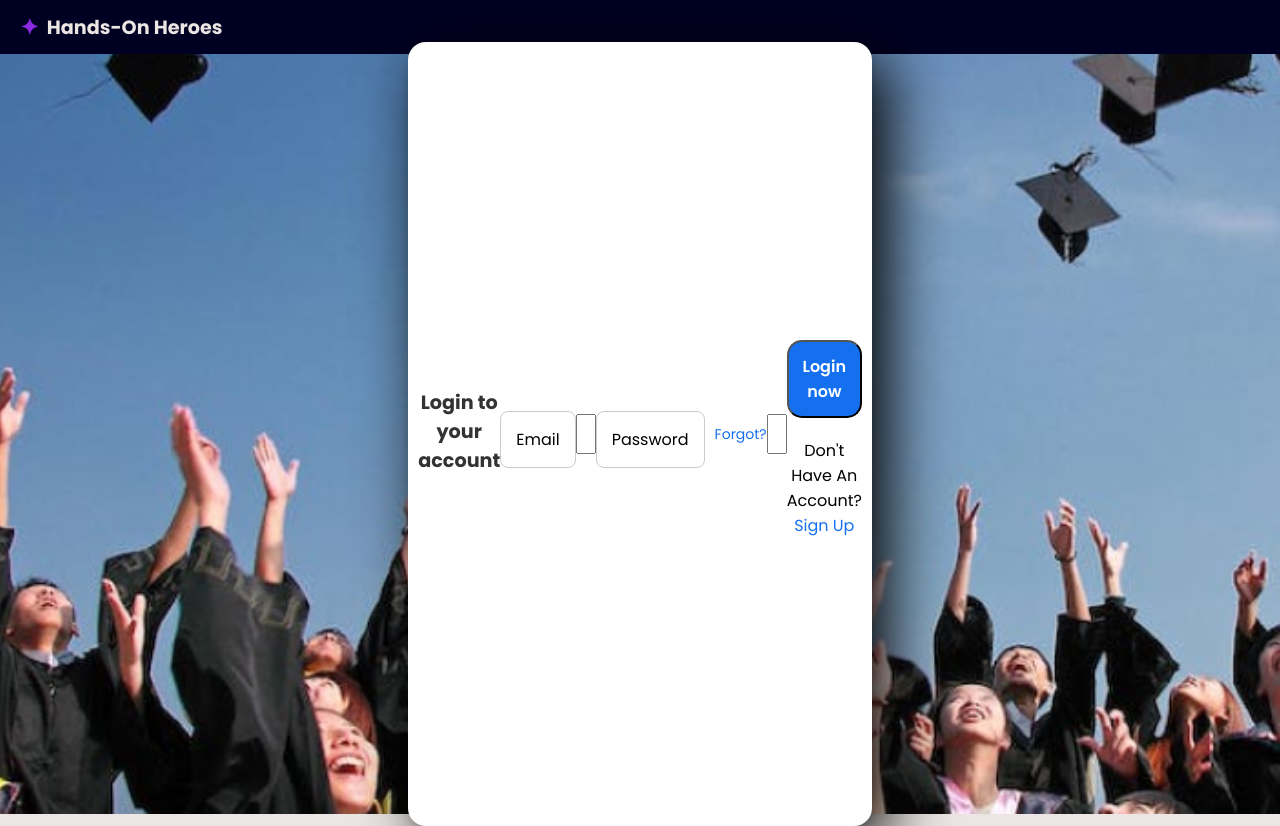
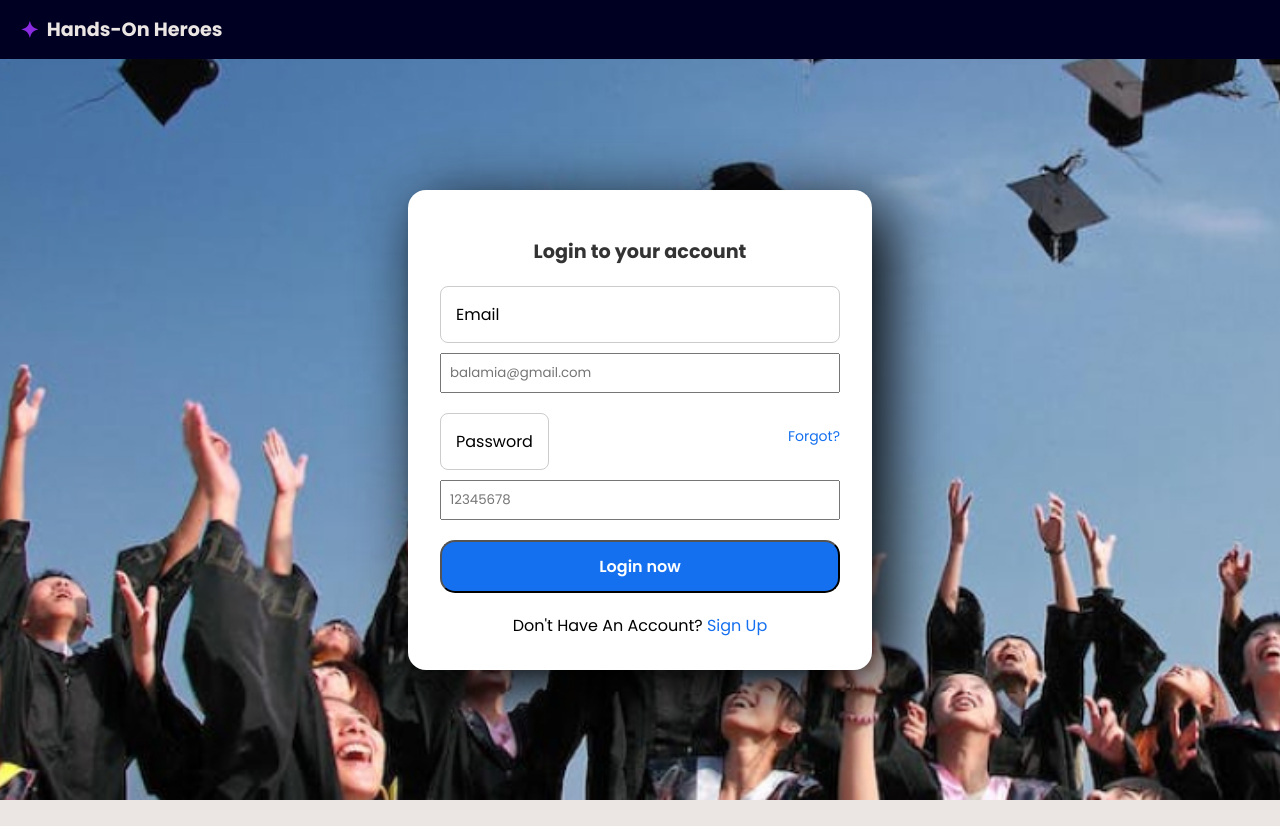
Before and after one commit to Vansh41104/SIH_2024, a React (Vite) app: page /login in a window 1280 px wide. After the commit the page ends 800 px from the top, so only its background shows below. Built offline with nearby package versions, Linux system fonts and the light colour scheme.

Commit message:
updated the abc.css

```diff
--- a/src/pages/ABCPage/ABC.css
+++ b/src/pages/ABCPage/ABC.css
@@ -1,4 +1,4 @@
-.container {
+.abc-container {
     display: flex;
     justify-content: center;
     align-items: center;
--- a/src/pages/ABCPage/AcademicBankCreditsComponents.jsx
+++ b/src/pages/ABCPage/AcademicBankCreditsComponents.jsx
@@ -10,7 +10,7 @@ const AcademicBankCredits = () => {
   };
 
   return (
-    <div className="container">
+    <div className="abc-container">
       <div className="abc-card">
         <div className="abc-header">
           <div className="logo-title">
```
